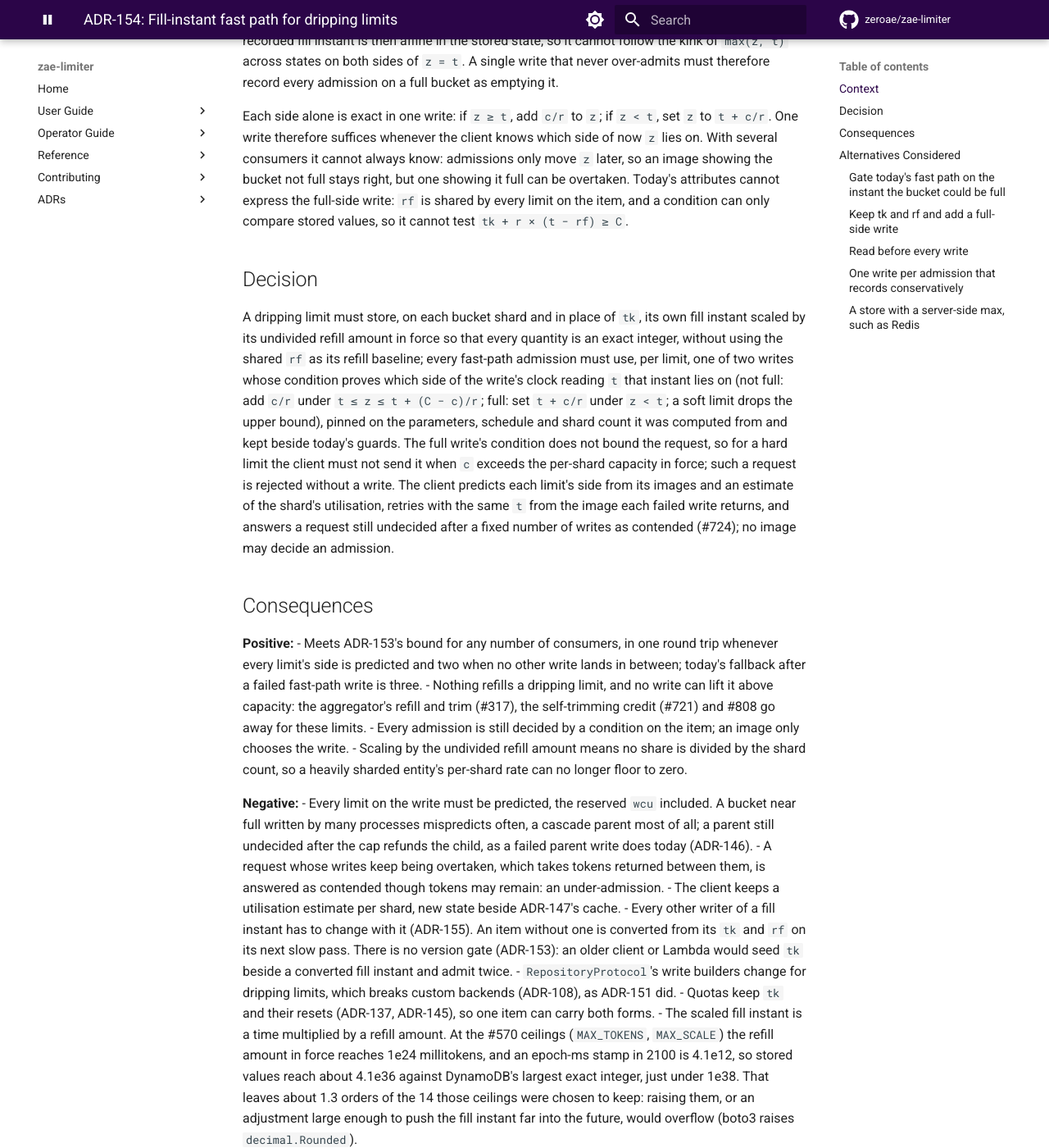
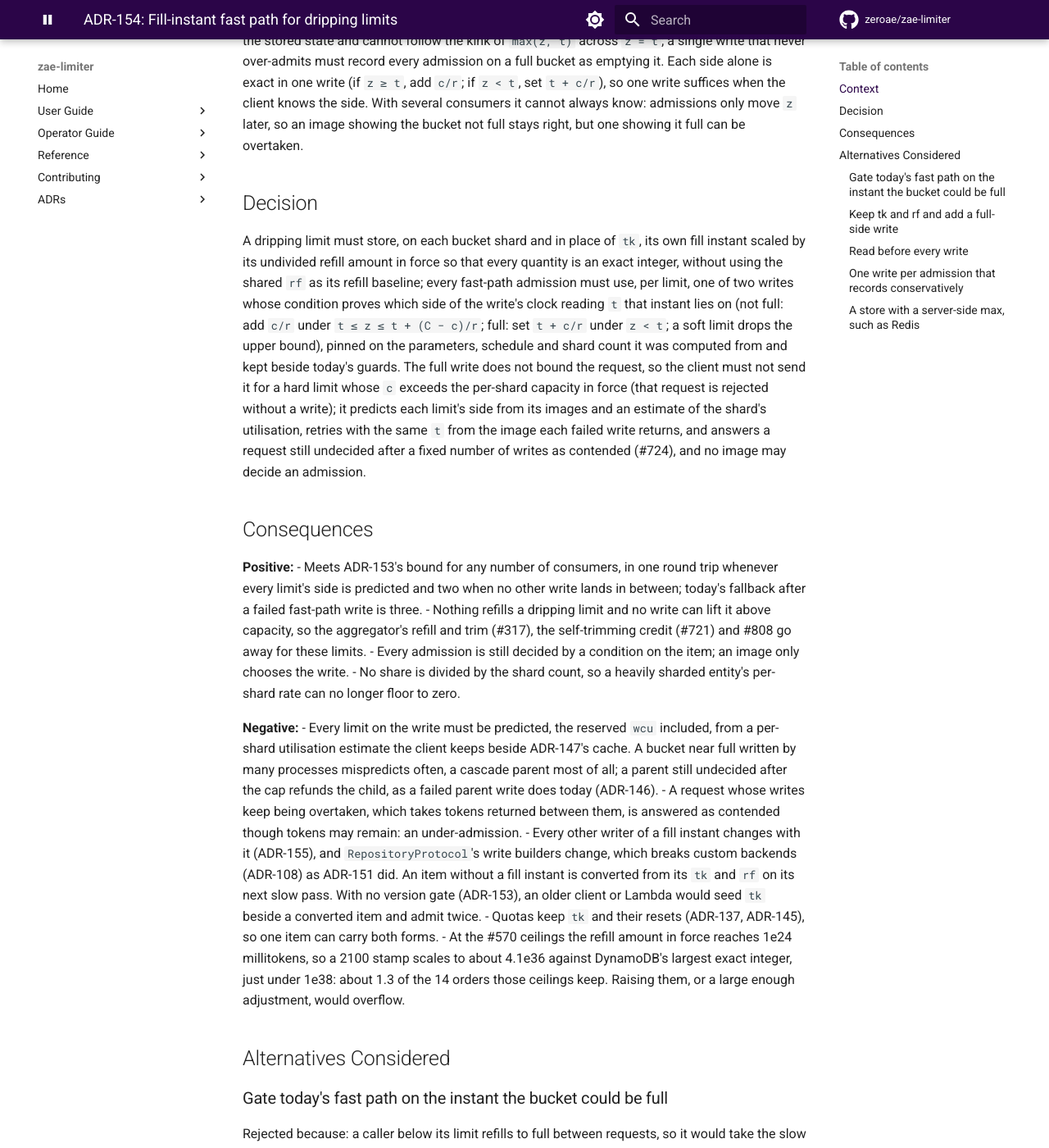
Before and after one commit to zeroae/zae-limiter, an MkDocs documentation site: the page built from docs/adr/154-fill-instant-fast-path.md, in a window 1280 px wide and 1400 px high, scrolled down 701 px. Shown: the whole window at 82% size. Built offline with MkDocs 1.6.1 and Material for MkDocs 9.7.7, drawn with Linux system fonts in a browser that asks for light colours; comment, search, counter and statistics services are not loaded; the version menu is left out; some of the changed text lies outside the part shown.

Commit message:
📝 docs(adr): compact ADR-153, ADR-154 and ADR-155
The review amendments left ADR-153 and ADR-154 at ADR-000's 100-line
limit. All three now run 89-91 lines with every decision, header line
and named consequence kept: related bullets are merged, repeated
context is cut, and the measured multiples move to the proofs page.

ADR-155 also states that a positive adjustment is retried until one
of its writes lands. Dropping it at a cap, or falling back to a pinned
write that can be overtaken the same way, would forgive the debt.

Refs #808

Co-Authored-By: Claude Opus 5.5 <noreply@anthropic.com>

```diff
--- a/docs/adr/154-fill-instant-fast-path.md
+++ b/docs/adr/154-fill-instant-fast-path.md
@@ -11,25 +11,21 @@
 ## Context
 
 A dripping limit's state is equivalent to its fill instant `z`, the moment its share is back
-at capacity: the balance at time `t` is `C − r × max(0, z − t)`. A strict admission of `c`
-tokens at `t` admits iff `z ≤ t + (C − c)/r` and records `max(z, t) + c/r`; the `max` is how a
-full bucket forgets the time it sat full. Today's fast path adds `−c` to `tk` under `tk ≥ c`
-and never moves `rf`, so on a full bucket it records the not-full case, and the next
-materialising pass credits the forgotten time (#808).
+at capacity: the balance at time `t` is `C − r × max(0, z − t)`. A strict admission of
+`c ≤ C` tokens at `t` admits iff `z ≤ t + (C − c)/r` and records `max(z, t) + c/r`; the `max`
+is how a full bucket forgets the time it sat full. Today's fast path adds `−c` to `tk` and
+never moves `rf`, so on a full bucket it records the not-full case and the next materialising
+pass credits the forgotten time (#808).
 
-DynamoDB cannot record that `max` in one write. An update may only add or subtract two
-operands, set constants, test attribute presence and `ADD`, and it cannot branch between
-updates. With attributes affine in the bucket state, which covers `tk`/`rf`, `vu` and a stored
-fill instant, the recorded fill instant is then affine in the stored state, so it cannot follow
-the kink of `max(z, t)` across states on both sides of `z = t`. A single write that never
-over-admits must therefore record every admission on a full bucket as emptying it.
-
-Each side alone is exact in one write: if `z ≥ t`, add `c/r` to `z`; if `z < t`, set `z` to
-`t + c/r`. One write therefore suffices whenever the client knows which side of now `z` lies
-on. With several consumers it cannot always know: admissions only move `z` later, so an image
-showing the bucket not full stays right, but one showing it full can be overtaken. Today's
-attributes cannot express the full-side write: `rf` is shared by every limit on the item, and a
-condition can only compare stored values, so it cannot test `tk + r × (t − rf) ≥ C`.
+DynamoDB cannot record that `max` in one write: an update may only add or subtract two
+operands, set constants, test attribute presence and `ADD`, and it cannot branch. With
+attributes affine in the bucket state (`tk`/`rf`, `vu`, a stored fill instant), the recorded
+fill instant is affine in the stored state and cannot follow the kink of `max(z, t)` across
+`z = t`; a single write that never over-admits must record every admission on a full bucket as
+emptying it. Each side alone is exact in one write (if `z ≥ t`, add `c/r`; if `z < t`, set
+`t + c/r`), so one write suffices when the client knows the side. With several consumers it
+cannot always know: admissions only move `z` later, so an image showing the bucket not full
+stays right, but one showing it full can be overtaken.
 
 ## Decision
 
@@ -39,12 +35,12 @@ without using the shared `rf` as its refill baseline; every fast-path admission
 limit, one of two writes whose condition proves which side of the write's clock reading `t`
 that instant lies on (not full: add `c/r` under `t ≤ z ≤ t + (C − c)/r`; full: set `t + c/r`
 under `z < t`; a soft limit drops the upper bound), pinned on the parameters, schedule and
-shard count it was computed from and kept beside today's guards. The full write's condition
-does not bound the request, so for a hard limit the client must not send it when `c` exceeds
-the per-shard capacity in force; such a request is rejected without a write. The client
-predicts each limit's side from its images and an estimate of the shard's utilisation, retries
-with the same `t` from the image each failed write returns, and answers a request still
-undecided after a fixed number of writes as contended (#724); no image may decide an admission.
+shard count it was computed from and kept beside today's guards. The full write does not bound
+the request, so the client must not send it for a hard limit whose `c` exceeds the per-shard
+capacity in force (that request is rejected without a write); it predicts each limit's side
+from its images and an estimate of the shard's utilisation, retries with the same `t` from the
+image each failed write returns, and answers a request still undecided after a fixed number of
+writes as contended (#724), and no image may decide an admission.
 
 ## Consequences
 
@@ -52,31 +48,27 @@ undecided after a fixed number of writes as contended (#724); no image may decid
 - Meets ADR-153's bound for any number of consumers, in one round trip whenever every limit's
   side is predicted and two when no other write lands in between; today's fallback after a
   failed fast-path write is three.
-- Nothing refills a dripping limit, and no write can lift it above capacity: the aggregator's
+- Nothing refills a dripping limit and no write can lift it above capacity, so the aggregator's
   refill and trim (#317), the self-trimming credit (#721) and #808 go away for these limits.
 - Every admission is still decided by a condition on the item; an image only chooses the write.
-- Scaling by the undivided refill amount means no share is divided by the shard count, so a
-  heavily sharded entity's per-shard rate can no longer floor to zero.
+- No share is divided by the shard count, so a heavily sharded entity's per-shard rate can no
+  longer floor to zero.
 
 **Negative:**
-- Every limit on the write must be predicted, the reserved `wcu` included. A bucket near full
-  written by many processes mispredicts often, a cascade parent most of all; a parent still
-  undecided after the cap refunds the child, as a failed parent write does today (ADR-146).
+- Every limit on the write must be predicted, the reserved `wcu` included, from a per-shard
+  utilisation estimate the client keeps beside ADR-147's cache. A bucket near full written by
+  many processes mispredicts often, a cascade parent most of all; a parent still undecided after
+  the cap refunds the child, as a failed parent write does today (ADR-146).
 - A request whose writes keep being overtaken, which takes tokens returned between them, is
   answered as contended though tokens may remain: an under-admission.
-- The client keeps a utilisation estimate per shard, new state beside ADR-147's cache.
-- Every other writer of a fill instant has to change with it (ADR-155). An item without one is
-  converted from its `tk` and `rf` on its next slow pass. There is no version gate (ADR-153): an
-  older client or Lambda would seed `tk` beside a converted fill instant and admit twice.
-- `RepositoryProtocol`'s write builders change for dripping limits, which breaks custom
-  backends (ADR-108), as ADR-151 did.
+- Every other writer of a fill instant changes with it (ADR-155), and `RepositoryProtocol`'s
+  write builders change, which breaks custom backends (ADR-108) as ADR-151 did. An item without a
+  fill instant is converted from its `tk` and `rf` on its next slow pass. With no version gate
+  (ADR-153), an older client or Lambda would seed `tk` beside a converted item and admit twice.
 - Quotas keep `tk` and their resets (ADR-137, ADR-145), so one item can carry both forms.
-- The scaled fill instant is a time multiplied by a refill amount. At the #570 ceilings
-  (`MAX_TOKENS`, `MAX_SCALE`) the refill amount in force reaches 1e24 millitokens, and an
-  epoch-ms stamp in 2100 is 4.1e12, so stored values reach about 4.1e36 against DynamoDB's
-  largest exact integer, just under 1e38. That leaves about 1.3 orders of the 14 those ceilings
-  were chosen to keep: raising them, or an adjustment large enough to push the fill instant far
-  into the future, would overflow (boto3 raises `decimal.Rounded`).
+- At the #570 ceilings the refill amount in force reaches 1e24 millitokens, so a 2100 stamp
+  scales to about 4.1e36 against DynamoDB's largest exact integer, just under 1e38: about 1.3 of
+  the 14 orders those ceilings keep. Raising them, or a large enough adjustment, would overflow.
 
 ## Alternatives Considered
 
```
Also changed, not shown: other parts of docs/adr/154-fill-instant-fast-path.md (+1 -2 lines), docs/adr/153-admission-contract-for-dripping-limits.md (+30 -41 lines), docs/adr/155-fill-instant-writers.md (+38 -46 lines).
